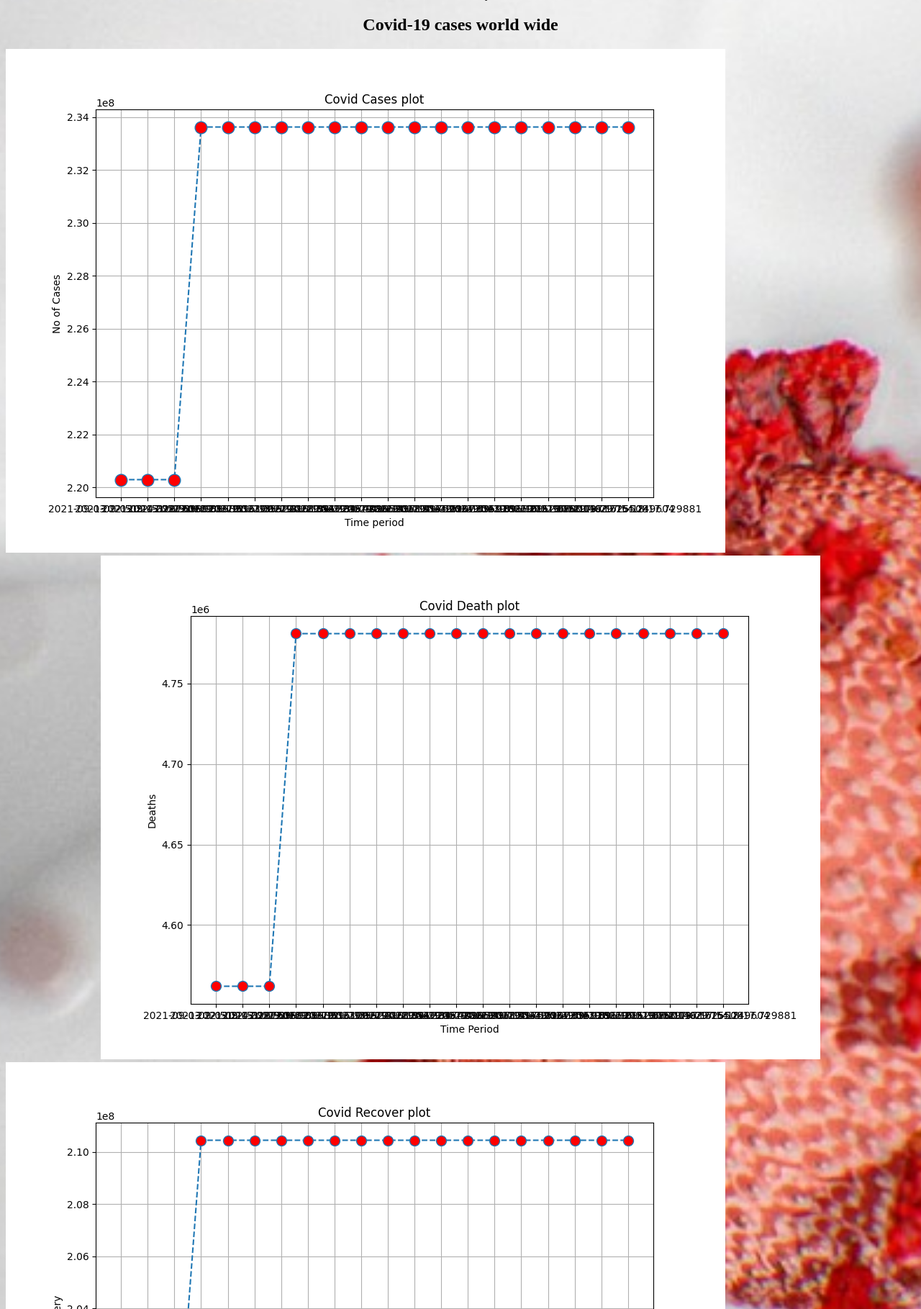
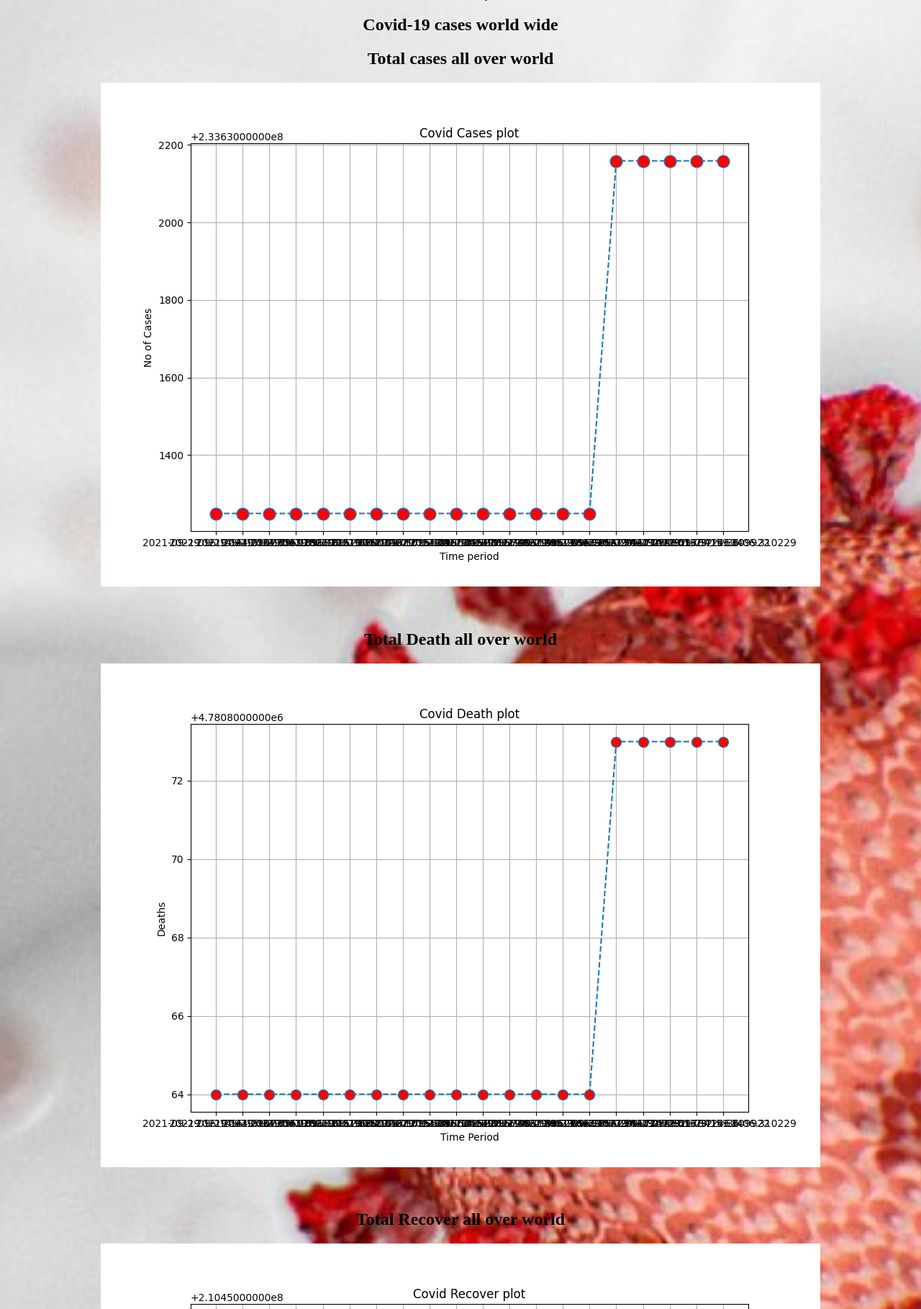
Before and after one commit to Senthilvadivel-20/covid_live, a Django app: template templates/covid/home.html in a window 1280 px wide. Shown: the part 101-1920 px from the top of the page at 72% size. Run offline with Django 3.2, Linux system fonts and the light colour scheme; the template is opened without the code that fills it, so the values that code supplies are empty.

Commit message:
first commit

```diff
--- a/Files/covid.csv
+++ b/Files/covid.csv
@@ -96,3 +96,11 @@
 94,2021-09-29 16:19:16.403189,233631249.0,4780864.0,210449278.0
 95,2021-09-29 16:19:37.486266,233631249.0,4780864.0,210449278.0
 96,2021-09-29 16:19:51.696345,233631249.0,4780864.0,210449278.0
+97,2021-09-29 16:24:48.864254,233631249.0,4780864.0,210449278.0
+98,2021-09-29 16:25:13.741714,233631249.0,4780864.0,210449278.0
+99,2021-09-29 16:29:40.274801,233632159.0,4780873.0,210450505.0
+100,2021-09-29 16:32:19.517841,233632159.0,4780873.0,210450505.0
+101,2021-09-29 16:32:37.724634,233632159.0,4780873.0,210450505.0
+102,2021-09-29 16:32:59.809922,233632159.0,4780873.0,210450505.0
+103,2021-09-29 16:36:06.310229,233632159.0,4780873.0,210450505.0
+104,2021-09-29 16:37:01.157882,233632159.0,4780873.0,210450505.0
--- a/static/coivd/images/home.css
+++ b/static/coivd/images/home.css
@@ -7,8 +7,8 @@ body{
   }
 
 .case_plot{
-    width: 100px;
-    height: 500px;
+    width: "100";
+    height: "300";
     height: auto;
 }
 
@@ -20,7 +20,7 @@ body{
 
 
 .recover{
-    width: 250px;
-    height: 400px;
+    width: "250";
+    height: "400";
     height: auto;
 }
--- a/templates/covid/home.html
+++ b/templates/covid/home.html
@@ -2,7 +2,7 @@
 <!DOCTYPE html>
 <html>
 
-    <link rel="stylesheet" href="{% static '\coivd\images\home.css' %}">
+    <link rel="stylesheet" href="{% static 'coivd\images\Home.css' %}">
 
     <head>
     <title>
@@ -30,17 +30,30 @@
 
         <h2>Covid-19 cases world wide</h2>
 
+
+
+
+    <h2>Total cases all over world</h2>
+
     <div class="case_plot">
 
       <img src="{%static '\coivd\images\cases.png' %}"/>
 
     </div>
 
+    <br><br>
+
+    <h2>Total Death all over world</h2>
+
     <div class="deat_plot">
 
       <img src="{% static '\coivd\images\death.png' %}"/>
 
     </div>
+
+    <br><br>
+
+    <h2>Total Recover all over world</h2>
 
     <div class="recover">
 
```
Also changed, not shown: static/coivd/images/cases.png, static/coivd/images/death.png, static/coivd/images/recovery.png.
